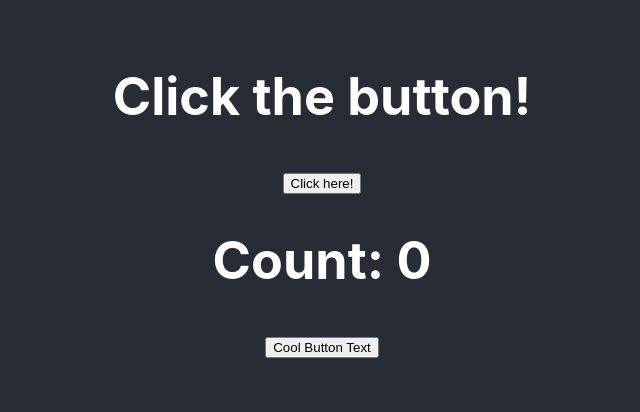
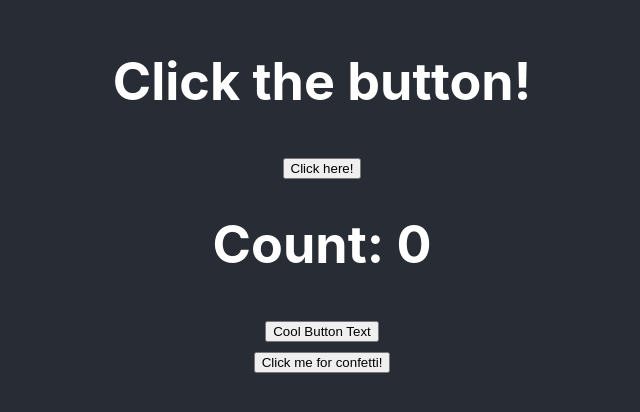
Before and after one commit to Yalhash/ReactLearn, a React (Create React App) app in the folder hello_world/: page / in a window 1280 px wide. Shown: the part 206-618 px from the top of the page, without its empty margins (318-958 px from the left). Built offline with nearby package versions, Linux system fonts and the light colour scheme.

Commit message:
Added confetti button

```diff
--- a/hello_world/package.json
+++ b/hello_world/package.json
@@ -7,6 +7,7 @@
     "@testing-library/jest-dom": "^6.6.3",
     "@testing-library/react": "^16.2.0",
     "@testing-library/user-event": "^13.5.0",
+    "canvas-confetti": "^1.9.3",
     "react": "^19.0.0",
     "react-dom": "^19.0.0",
     "react-scripts": "5.0.1",
--- a/hello_world/src/App.js
+++ b/hello_world/src/App.js
@@ -8,6 +8,7 @@ import PropsClassComponent from './components/PropsClassComponent';
 
 import StatefulClassComponent from './components/StatefulClassComponent';
 import StatefulClassComponent_2 from './components/StatefulClassComponent_2';
+import ConfettiClick from './components/ConfettiClick';
 
 
 
@@ -31,6 +32,7 @@ function App() {
         }
       <StatefulClassComponent />
       <StatefulClassComponent_2 />
+      <ConfettiClick />
       </header>
     </div>
   );
--- /dev/null
+++ b/hello_world/src/components/ConfettiClick.js
@@ -0,0 +1,31 @@
+import React, { useRef } from 'react';
+import confetti from 'canvas-confetti';
+
+
+const ConfettiClick = () => {
+    const buttonRef = useRef(null);
+
+    const handleClick = (event) => {
+        const cursorPosition = {
+            x: event.clientX,
+            y: event.clientY
+        };
+        console.log('Cursor position:', cursorPosition);
+        confetti({
+            particleCount: 50,
+            spread: 300,
+            origin: {
+                x: cursorPosition.x / window.innerWidth,
+                y: cursorPosition.y / window.innerHeight
+            }
+        })
+    };
+
+    return (
+        <div>
+            <button ref={buttonRef} onClick={handleClick}>Click me for confetti!</button>
+        </div>
+    );
+};
+
+export default ConfettiClick;
```
Also changed, not shown: 1 other file (tests, documents, lock files or other folders).
